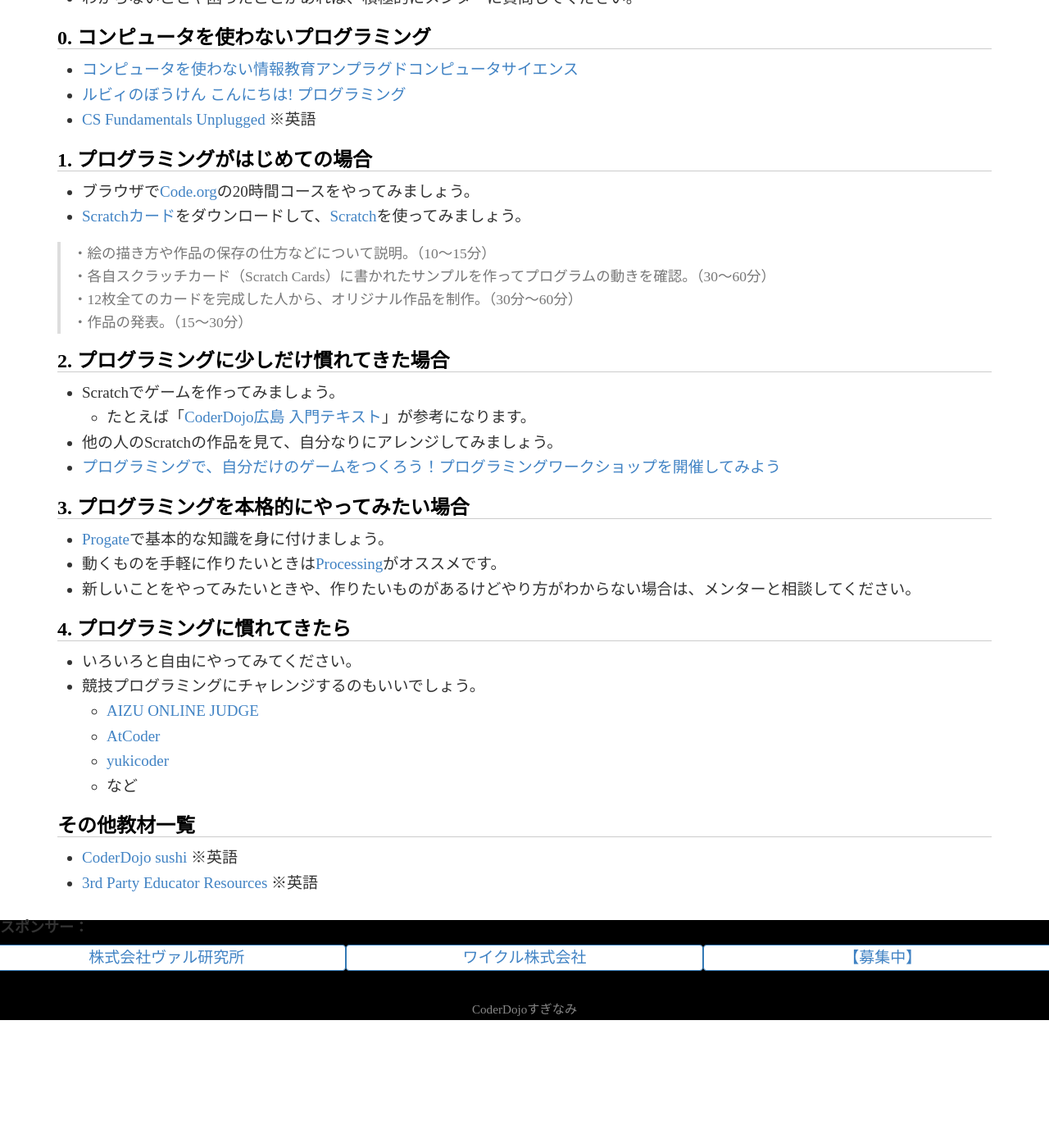
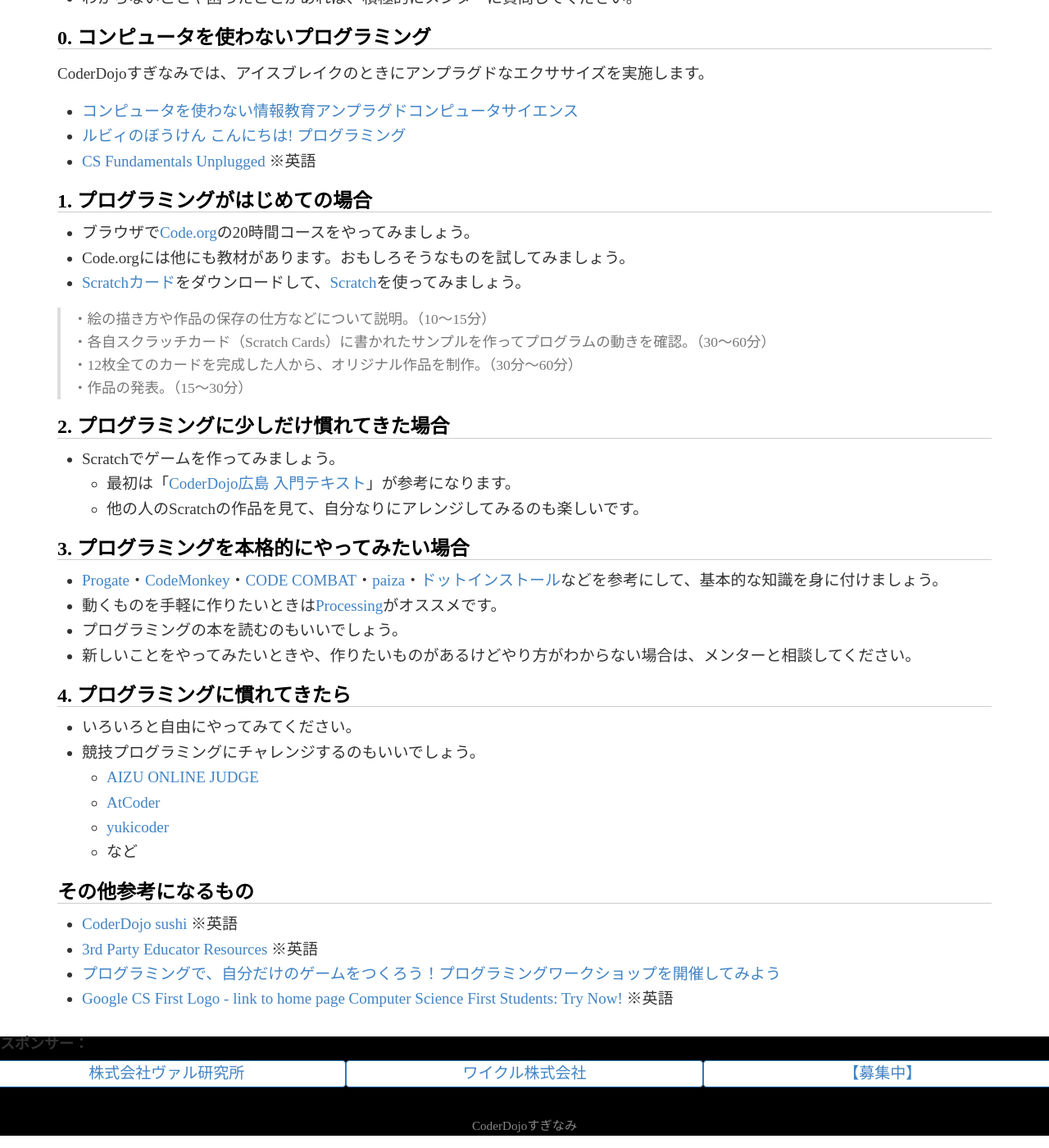
Before and after one commit to coderdojo-suginami/coderdojo-suginami.github.io, a Jekyll site: the page built from materials/index.md, in a window 1280 px wide and 1400 px high, scrolled down 266 px. Shown: the whole window at 82% size. Built offline with Jekyll 4.4.1, drawn with Linux system fonts in a browser that asks for light colours; before the commit the page ends 1525 px from its top, so only the background shows below that.

Commit message:
Update materials

```diff
--- a/materials/index.md
+++ b/materials/index.md
@@ -10,6 +10,8 @@ title: 教材
 
 ## 0. コンピュータを使わないプログラミング
 
+CoderDojoすぎなみでは、アイスブレイクのときにアンプラグドなエクササイズを実施します。
+
 * [コンピュータを使わない情報教育アンプラグドコンピュータサイエンス](https://www.amazon.co.jp/dp/490401300X/)
 * [ルビィのぼうけん こんにちは! プログラミング](https://www.amazon.co.jp/dp/4798143499/)
 * [CS Fundamentals Unplugged](https://code.org/curriculum/unplugged) ※英語
@@ -17,6 +19,7 @@ title: 教材
 ## 1. プログラミングがはじめての場合
 
 * ブラウザで[Code.org](https://studio.code.org/)の20時間コースをやってみましょう。
+* Code.orgには他にも教材があります。おもしろそうなものを試してみましょう。
 * [Scratchカード](http://etoys.jp/scratch/download.html)をダウンロードして、[Scratch](https://scratch.mit.edu/)を使ってみましょう。
 
 > ・絵の描き方や作品の保存の仕方などについて説明。（10～15分）<br />
@@ -27,15 +30,14 @@ title: 教材
 ## 2. プログラミングに少しだけ慣れてきた場合
 
 * Scratchでゲームを作ってみましょう。
-  * たとえば「[CoderDojo広島 入門テキスト](http://www.coderdojo-hiroshima.com/%E5%AD%A6%E7%BF%92%E3%83%92%E3%83%B3%E3%83%88/coderdojo%E5%BA%83%E5%B3%B6%E3%81%AE%E3%83%86%E3%82%AD%E3%82%B9%E3%83%88%E3%82%92%E5%85%AC%E9%96%8B%E3%81%97%E3%81%BE%E3%81%99%E3%80%82)」が参考になります。
-* 他の人のScratchの作品を見て、自分なりにアレンジしてみましょう。
-
-* [プログラミングで、自分だけのゲームをつくろう！プログラミングワークショップを開催してみよう](http://www.canvas.ws/p-ws/guidance.html)
+  * 最初は「[CoderDojo広島 入門テキスト](http://www.coderdojo-hiroshima.com/%E5%AD%A6%E7%BF%92%E3%83%92%E3%83%B3%E3%83%88/coderdojo%E5%BA%83%E5%B3%B6%E3%81%AE%E3%83%86%E3%82%AD%E3%82%B9%E3%83%88%E3%82%92%E5%85%AC%E9%96%8B%E3%81%97%E3%81%BE%E3%81%99%E3%80%82)」が参考になります。
+  * 他の人のScratchの作品を見て、自分なりにアレンジしてみるのも楽しいです。
 
 ## 3. プログラミングを本格的にやってみたい場合
 
-* [Progate](https://prog-8.com/)で基本的な知識を身に付けましょう。
+* [Progate](https://prog-8.com/)・[CodeMonkey](http://codemonkey.jp/)・[CODE COMBAT](https://codecombat.com/)・[paiza](https://paiza.jp/)・[ドットインストール](http://dotinstall.com/)などを参考にして、基本的な知識を身に付けましょう。
 * 動くものを手軽に作りたいときは[Processing](https://processing.org/)がオススメです。
+* プログラミングの本を読むのもいいでしょう。
 * 新しいことをやってみたいときや、作りたいものがあるけどやり方がわからない場合は、メンターと相談してください。
 
 ## 4. プログラミングに慣れてきたら
@@ -47,7 +49,10 @@ title: 教材
   * [yukicoder](http://yukicoder.me/)
   * など
 
-## その他教材一覧
+## その他参考になるもの
 
 * [CoderDojo sushi](http://kata.coderdojo.com/wiki/Sushi) ※英語
 * [3rd Party Educator Resources](https://code.org/educate/curriculum/3rd-party) ※英語
+* [プログラミングで、自分だけのゲームをつくろう！プログラミングワークショップを開催してみよう](http://www.canvas.ws/p-ws/guidance.html)
+* [Google CS First Logo - link to home page Computer Science First
+Students: Try Now!](https://www.cs-first.com/en/home) ※英語
```
